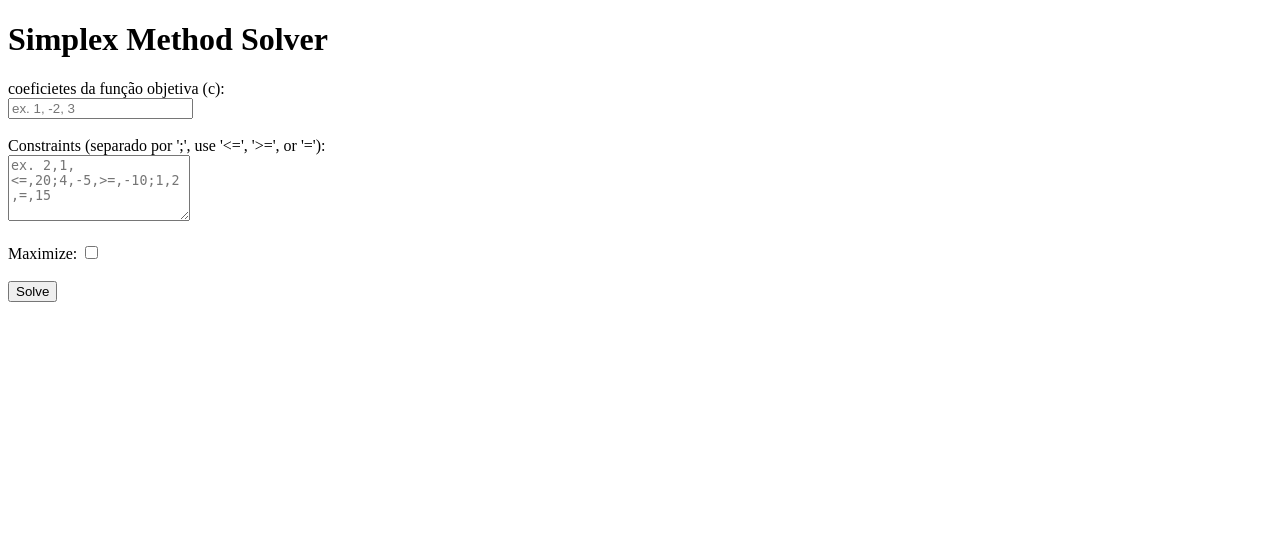
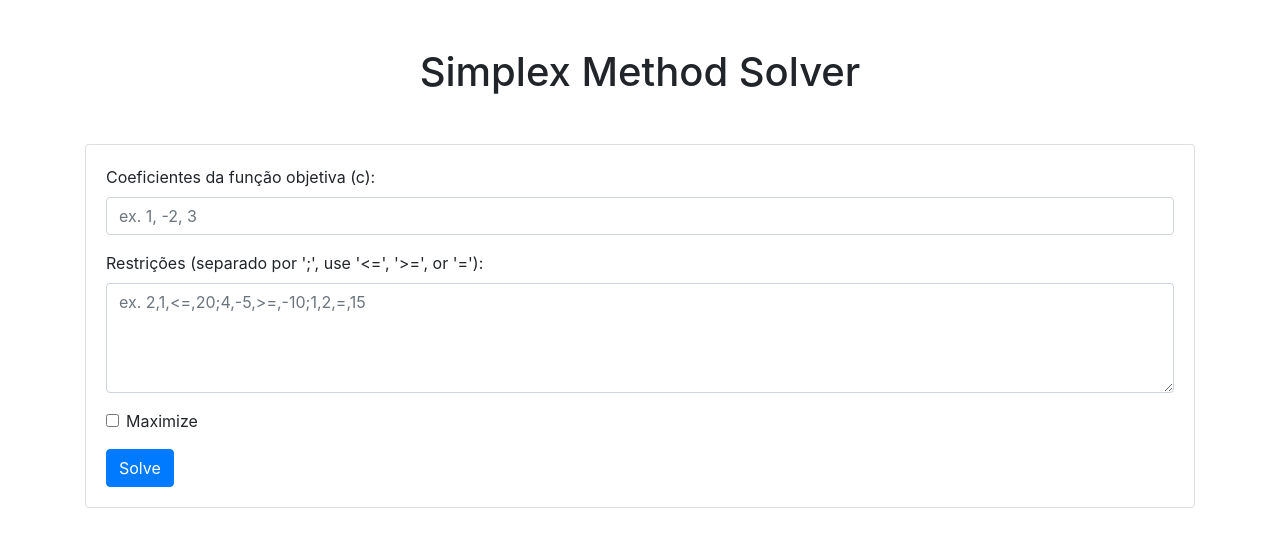
Before and after one commit to XxGuilhermemelloxX/django-simplex, a Django app: page / in a window 1280 px wide. Shown: the top 547 px of the page. Run offline with Django 5.2, Linux system fonts and the light colour scheme; some libraries are stand-ins or nearby versions.

Commit message:
fix: alterações no design e test das funções

```diff
--- a/templates/simplex.html
+++ b/templates/simplex.html
@@ -1,35 +1,56 @@
-<!-- simplex_app/templates/simplex_app/simplex.html -->
 <!DOCTYPE html>
 <html lang="pt-br">
 <head>
+    <meta name="viewport" content="width=device-width, initial-scale=1, shrink-to-fit=no">
     <title>Simplex Method</title>
+    <link rel="stylesheet" href="https://stackpath.bootstrapcdn.com/bootstrap/4.1.3/css/bootstrap.min.css" integrity="sha384-MCw98/SFnGE8fJT3GXwEOngsV7Zt27NXFoaoApmYm81iuXoPkFOJwJ8ERdknLPMO" crossorigin="anonymous">
 </head>
 <body>
-    <h1>Simplex Method Solver</h1>
+    <div class="container mt-5">
+        <h1 class="text-center">Simplex Method Solver</h1>
+        <div class="card mt-5">
+            <div class="card-body">
                 <form method="post">
                     {% csrf_token %}
-        <label for="c"> coeficietes da função objetiva (c):</label><br>
-        <input type="text" id="c" name="c" placeholder="ex. 1, -2, 3"><br><br>
+                    <div class="form-group">
+                        <label for="c">Coeficientes da função objetiva (c):</label>
+                        <input class="form-control" type="text" id="c" name="c" placeholder="ex. 1, -2, 3">
+                    </div>
 
-         <label for="inequalities">Constraints (separado por ';', use '<=', '>=', or '='):</label><br>
-        <textarea id="inequalities" name="inequalities" placeholder="ex. 2,1,<=,20;4,-5,>=,-10;1,2,=,15" rows="4" cols="20" ></textarea><br><br>
+                    <div class="form-group">
+                        <label for="inequalities">Restrições (separado por ';', use '<=', '>=', or '='):</label>
+                        <textarea class="form-control" id="inequalities" name="inequalities" placeholder="ex. 2,1,<=,20;4,-5,>=,-10;1,2,=,15" rows="4"></textarea>
+                    </div>
 
-        <label for="maximize">Maximize:</label>
-        <input type="checkbox" id="maximize" name="maximize"><br><br>
+                    <div class="form-check">
+                        <input class="form-check-input" type="checkbox" id="maximize" name="maximize">
+                        <label class="form-check-label" for="maximize">Maximize</label>
+                    </div>
 
-        <button type="submit">Solve</button>
+                    <button class="btn btn-primary mt-3" type="submit">Solve</button>
                 </form>
+            </div>
+        </div>
 
         {% if error %}
-        <h2>Error</h2>
+            <div class="alert alert-danger mt-3" role="alert">
+                <h4 class="alert-heading">Error</h4>
                 <p>{{ error }}</p>
+            </div>
         {% endif %}
 
         {% if result %}
-        <h2>Result</h2>
+            <div class="alert alert-success mt-3" role="alert">
+                <h4 class="alert-heading">Result</h4>
                 <p>Status: {{ result.message }}</p>
                 <p>Valor ótimo: {{ result.fun }}</p>
-        <p> Solução: {{ result.x }}</p>
+                <p>Solução: {{ result.x }}</p>
+            </div>
         {% endif %}
+    </div>
+
+    <script src="https://code.jquery.com/jquery-3.3.1.slim.min.js" integrity="sha384-q8i/X+965DzO0rT7abK41JStQIAqVgRVzpbzo5smXKp4YfRvH+8abtTE1Pi6jizo" crossorigin="anonymous"></script>
+    <script src="https://cdnjs.cloudflare.com/ajax/libs/popper.js/1.14.3/umd/popper.min.js" integrity="sha384-ZMP7rVo3mIykV+2+9J3UJ46jBk0WLaUAdn689aCwoqbBJiSnjAK/l8WvCWPIPm49" crossorigin="anonymous"></script>
+    <script src="https://stackpath.bootstrapcdn.com/bootstrap/4.1.3/js/bootstrap.min.js" integrity="sha384-ChfqqxuZUCnJSK3+MXmPNIyE6ZbWh2IMqE241rYiqJxyMiZ6OW/JmZQ5stwEULTy" crossorigin="anonymous"></script>
 </body>
 </html>
```
Lines whose indentation alone changed are shown as unchanged.
